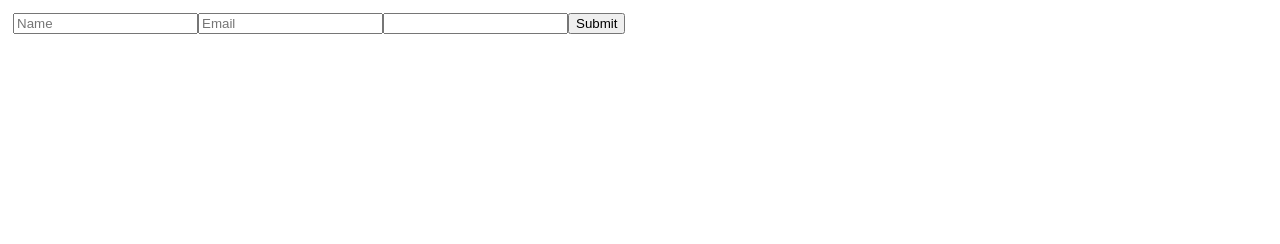
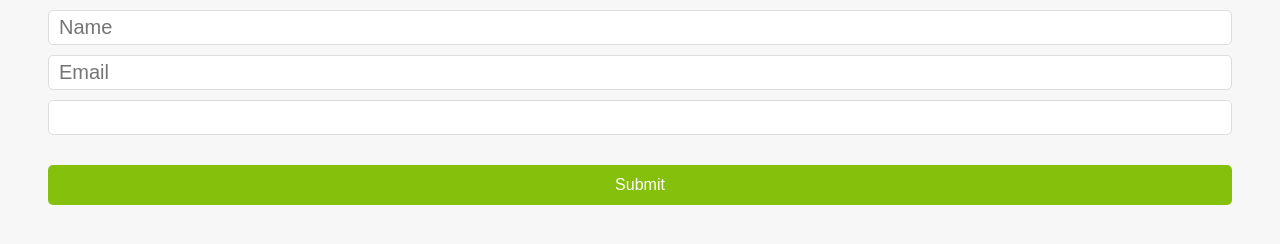
Before and after one commit to gyver98/react-practice, a plain HTML site: page 10-Validating-React-form-upon-submit/index.html in a window 1280 px wide. Drawn offline with nearby package versions, Linux system fonts and the light colour scheme.

Commit message:
10-Validating React form upon submit

```diff
--- a/10-Validating-React-form-upon-submit/index.html
+++ b/10-Validating-React-form-upon-submit/index.html
@@ -38,22 +38,77 @@
       return errors;
     }
 
-    // uncontrolled form
+    // // uncontrolled form
+    // class SignUpForm extends React.Component {
+    //   constructor() {
+    //     super();
+    //     this.state = {
+    //       errors: []
+    //     };
+    //   }
+
+    //   handleSubmit = (e) => {
+    //     console.log("handle submit");
+    //     e.preventDefault();
+
+    //     const name = ReactDOM.findDOMNode(this.nameInput).value;
+    //     const email = ReactDOM.findDOMNode(this.emailInput).value;
+    //     const password = ReactDOM.findDOMNode(this.passwordInput).value;
+
+    //     const errors = validate(name, email, password);
+
+    //     if (errors.length > 0) {
+    //       this.setState({ errors });
+    //       return;
+    //     }
+
+    //     // submit the data
+    //   };
+
+    //   render() {
+    //     const { errors } = this.state;
+    //     return (
+    //       <form onSubmit={this.handleSubmit}>
+    //         {errors.map(error => (
+    //           <p key={error}>Error: {error}</p>
+    //         ))}
+    //         <input
+    //           ref={nameInput => this.nameInput = nameInput}
+    //           type="text"
+    //           placeholder="Name"
+    //         />
+    //         <input
+    //           ref={emailInput => this.emailInput = emailInput}
+    //           type="text"
+    //           placeholder="Email"
+    //         />
+    //         <input
+    //           ref={passwordInput => this.passwordInput = passwordInput}
+    //           type="password"
+    //           placedholder="Password"
+    //         />
+    //         <button type="submit">Submit</button>
+    //       </form>
+    //     );
+    //   }
+    // }
+
+    // controlled form
     class SignUpForm extends React.Component {
       constructor() {
         super();
         this.state = {
+          name: '',
+          email: '',
+          password: '',
           errors: []
         };
       }
 
       handleSubmit = (e) => {
-        console.log("handle submit");
         e.preventDefault();
 
-        const name = ReactDOM.findDOMNode(this.nameInput).value;
-        const email = ReactDOM.findDOMNode(this.emailInput).value;
-        const password = ReactDOM.findDOMNode(this.passwordInput).value;
+        const { name, email, password } = this.state;
 
         const errors = validate(name, email, password);
 
@@ -73,17 +128,20 @@
               <p key={error}>Error: {error}</p>
             ))}
             <input
-              ref={nameInput => this.nameInput = nameInput}
+              value={this.state.name}
+              onChange={evt => this.setState({name: evt.target.value})}
               type="text"
               placeholder="Name"
             />
             <input
-              ref={emailInput => this.emailInput = emailInput}
+              value={this.state.email}
+              onChange={evt => this.setState({email: evt.target.value})}
               type="text"
               placeholder="Email"
             />
             <input
-              ref={passwordInput => this.passwordInput = passwordInput}
+              value={this.state.password}
+              onChange={evt => this.setState({password: evt.target.value})}
               type="password"
               placedholder="Password"
             />
@@ -92,6 +150,7 @@
         );
       }
     }
+
 
     ReactDOM.render(
       <SignUpForm />,
--- a/10-Validating-React-form-upon-submit/style.css
+++ b/10-Validating-React-form-upon-submit/style.css
@@ -1,3 +1,45 @@
+* {
+  box-sizing: border-box;
+}
+
 body {
-  padding: 5px
+  padding-top: 0;
+  font-family: Helvetica Neue, Helvetica;
+  background: #f7f7f7;
 }
+
+h3 {
+  font-size: 18px;
+  margin-top: 20px;
+}
+
+form {
+  padding: 0 40px;
+}
+
+form input {
+  display: block;
+  width: 100%;
+  font-size: 20px;
+  padding: 5px 10px;
+  margin: 10px 0;
+  border-radius: 5px;
+  border: 1px solid #ddd;
+}
+
+form button {
+  display: block;
+  width: 100%;
+  appearance: none;
+  border-radius: 5px;
+  background-color: #84c00c;
+  color: #fff;
+  border: none;
+  font-size: 16px;
+  height: 40px;
+  margin-top: 30px;
+}
+
+form button:hover {
+  background-color: #669509;
+}
```
